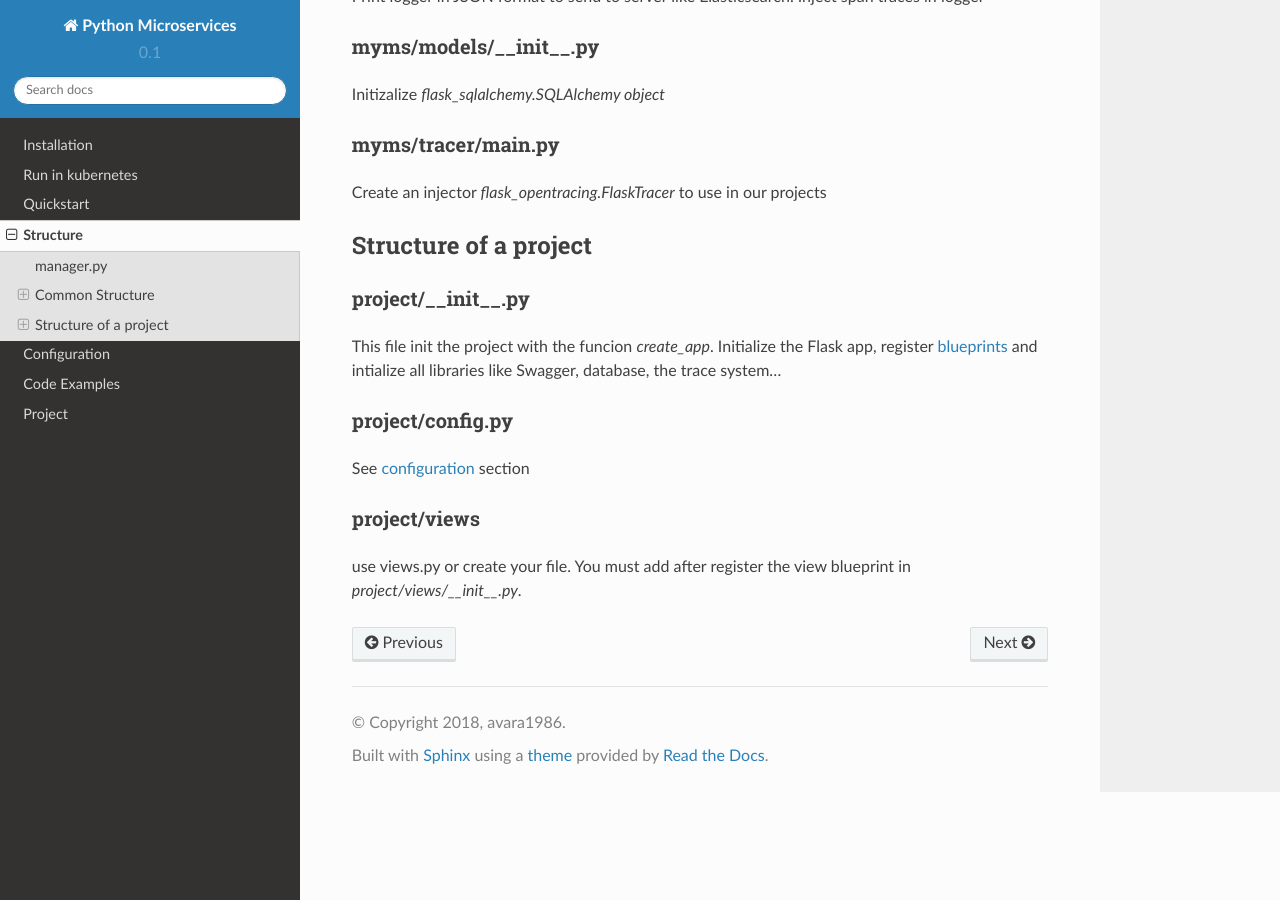
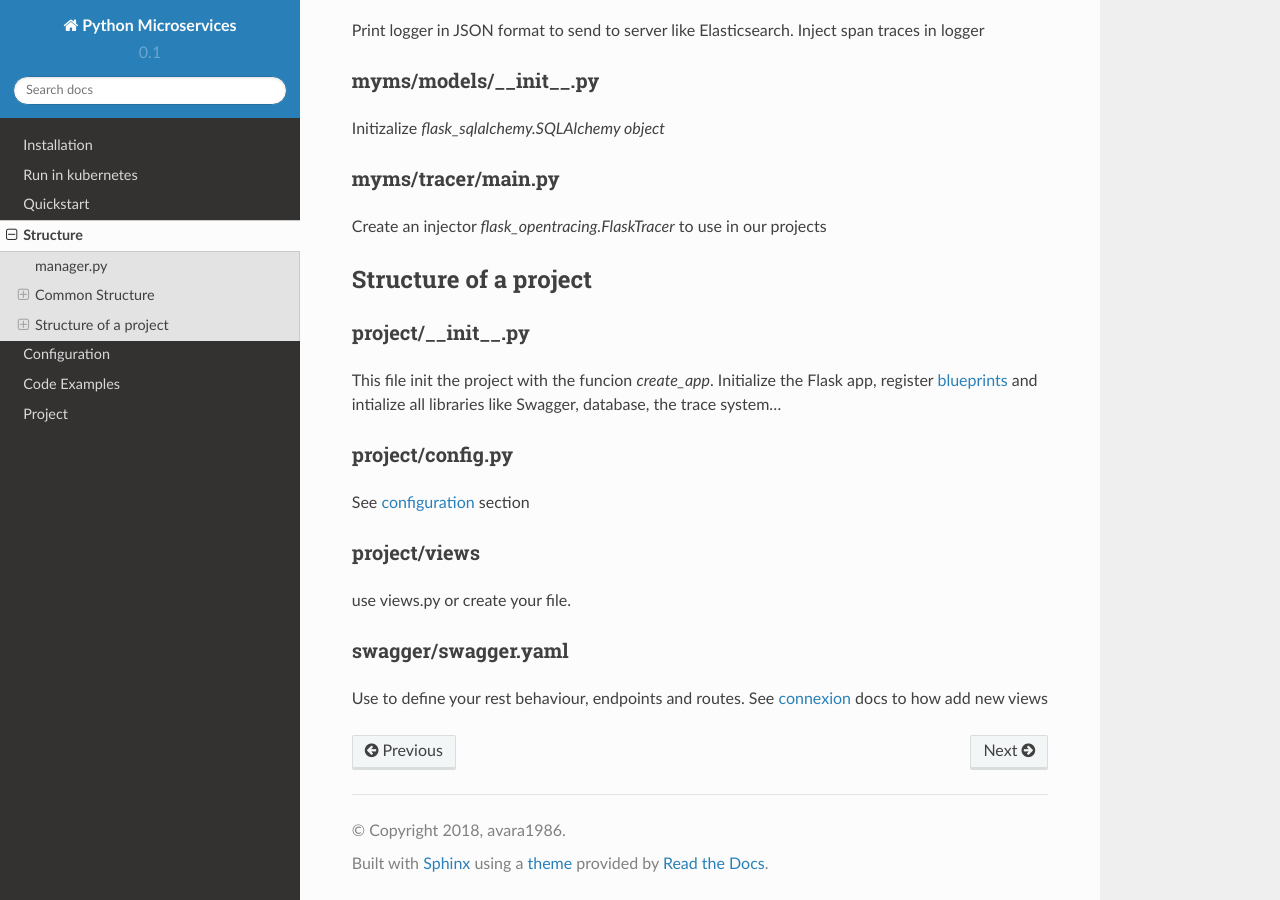
Before and after one commit to webghost241/microservices-scaffold, a Sphinx documentation site: the page built from docs/structure.rst, in a window 1280 px wide and 900 px high, scrolled down 1223 px. Built offline with Sphinx 7.4.7 and the Read the Docs theme 2.0.0, drawn with Linux system fonts in a browser that asks for light colours; some of the changed text lies outside the part shown.

Commit message:
updated docs

```diff
--- a/docs/configuration.rst
+++ b/docs/configuration.rst
@@ -17,7 +17,7 @@ Documentation
 The Microservice create a URL to inspect the Swagger documentation of the api in:
 
 .. code-block:: bash
-    localhost:5000/[APPLICATION_ROOT]/apidocs/
+    localhost:5000/[APPLICATION_ROOT]/ui/
 
-Our API Rest work with `Flasgger <https://github.com/rochacbruno/flasgger>`_. You can see Flasgger docs or the official
+Our API Rest work with `connexion <http://connexion.readthedocs.io>`_. You can see connexion docs or the official
 `Swagger documentation <https://swagger.io/specification/>`_ to add the syntax to your APIS and create your Swagger docs
--- a/docs/index.rst
+++ b/docs/index.rst
@@ -7,11 +7,13 @@ Python Microservices
 
 Stack
 -----
+* `connexion <http://connexion.readthedocs.io>`_
 * `Flask <https://github.com/pallets/flask>`_
 * `SQLAlchemy <https://www.sqlalchemy.org/>`_
 * `Flask-SQLAlchemy <http://flask-sqlalchemy.pocoo.org/2.3/>`_
-* `Flasgger <https://github.com/rochacbruno/flasgger>`_
+* `Flask-Injector <https://github.com/alecthomas/flask_injector>`_
 * `Flask-Script <https://flask-script.readthedocs.io/en/latest/>`_
+* `Opentracing <https://github.com/opentracing-contrib/python-flask>`_
 
 
 Content
--- a/docs/structure.rst
+++ b/docs/structure.rst
@@ -23,14 +23,18 @@ You have a project with this structure:
    project
    ├ __init__.py
    ├ config.py
-   ├ views
-   │ ├ __init__.py
-   │ └ views.py
    ├ models
    │ ├ __init__.py
    │ └ models.py
-   └ tests
-     └ test_views.py
+   ├ swagger
+   │ └ swagger.yaml
+   ├ tests
+   │ └ test_views.py
+   └views
+     ├ __init__.py
+     └ views.py
+
+
 
 manager.py
 ----------
@@ -80,4 +84,8 @@ See :doc:`configuration </configuration>` section
 
 project/views
 ~~~~~~~~~~~~~
-use views.py or create your file. You must add after register the view blueprint in `project/views/__init__.py`.
+use views.py or create your file.
+
+swagger/swagger.yaml
+~~~~~~~~~~~~~
+Use to define your rest behaviour, endpoints and routes. See `connexion <http://connexion.readthedocs.io>`_ docs to how add new views
```
